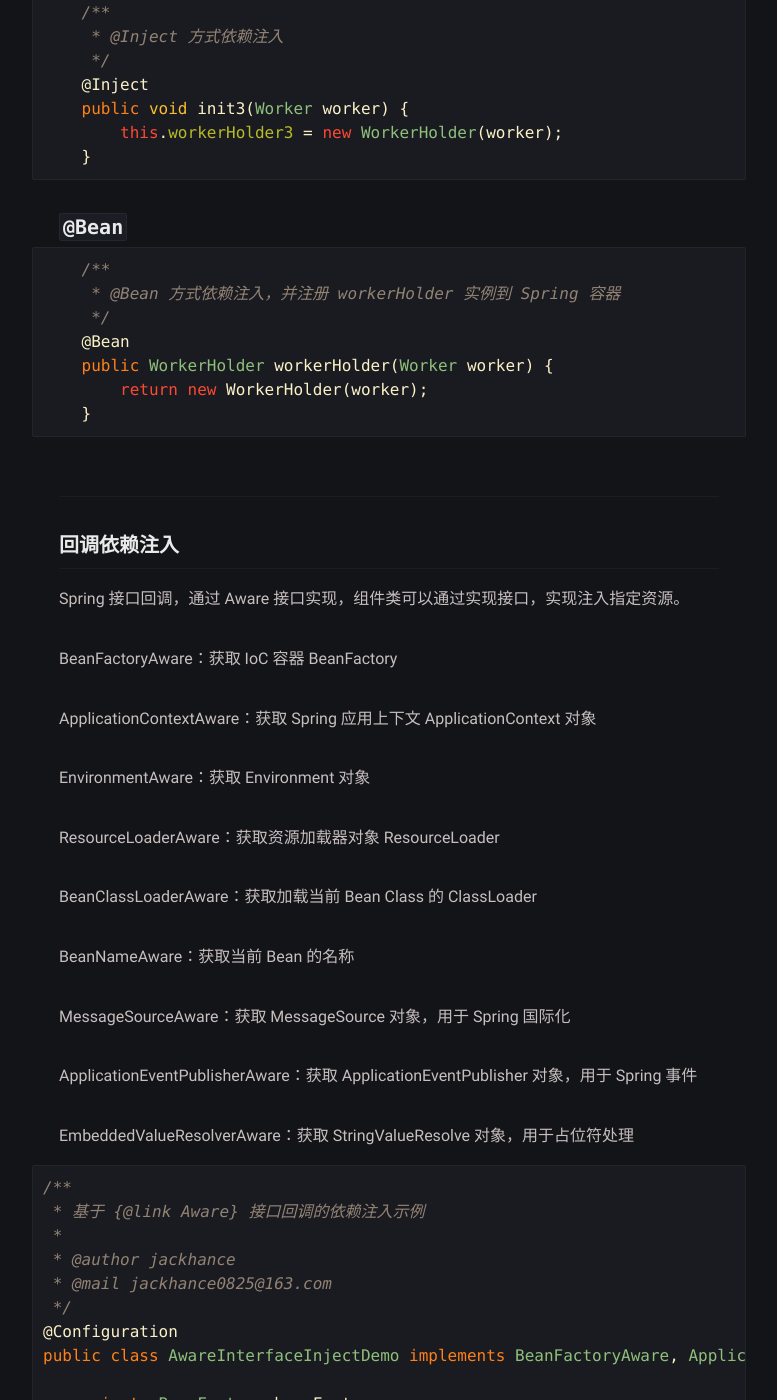
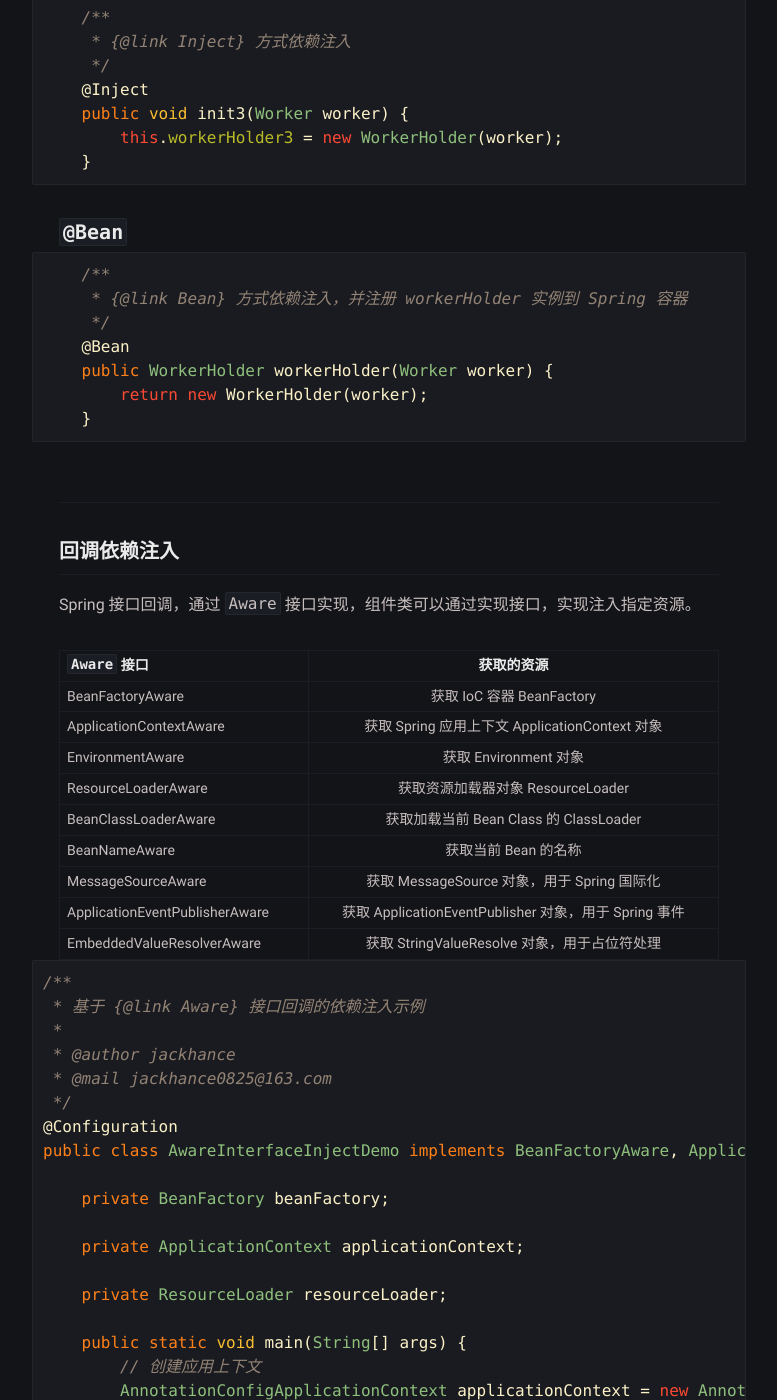
Before and after one commit to jackhance0825/jackhance0825.github.io, a Jekyll site: the page built from _posts/spring-ioc-dependency-injection/2021-10-14-spring-ioc-dependency-injection.md, in a window 1280 px wide and 1400 px high, scrolled down 9755 px. Shown: the whole window, without its empty margins (251-1028 px from the left). Built offline with Jekyll 4.4.1, drawn with Linux system fonts in a browser that asks for light colours; some web fonts are replaced; some of the changed text lies outside the part shown.

Commit message:
inject dependency second draft

````diff
--- a/_posts/spring-ioc-dependency-injection/2021-10-14-spring-ioc-dependency-injection.md
+++ b/_posts/spring-ioc-dependency-injection/2021-10-14-spring-ioc-dependency-injection.md
@@ -95,7 +95,7 @@ public enum Autowire {
 
 ### Setter 方法依赖注入
 
-Setter 方法依赖注入实现方式分为手动模式和自动模式。
+Setter 方法依赖注入实现方式分为手动模式和自动模式，通过 Bean 的 setter 方法实现依赖注入。
 
 先定义 Bean 类 WorkerHolder，提供 setter 方法，通过以下方式依赖注入 Worker：
 ```java
@@ -118,8 +118,7 @@ public class WorkerHolder {
 
 #### 手动模式
 
-##### xml 资源配置元信息方式：
-
+##### xml 资源配置元信息方式
 
 ```xml
 <?xml version="1.0" encoding="UTF-8"?>
@@ -143,7 +142,7 @@ public class WorkerHolder {
 </beans>
 ```
 
-##### Java 注解配置元信息方式：
+##### Java 注解配置元信息方式
 
 ```java
     /**
@@ -159,7 +158,7 @@ public class WorkerHolder {
 ```
 
 
-##### API 配置元信息方式：
+##### API 配置元信息方式
 
 ```java
 /**
@@ -197,7 +196,7 @@ public class APIDependencySetterInjectDemo {
 
 #### 自动模式
 
-##### byName：
+##### byName
 
 ```xml
 <beans xmlns="http://www.springframework.org/schema/beans"
@@ -212,7 +211,7 @@ public class APIDependencySetterInjectDemo {
 </beans>
 ```
 
-##### byType：
+##### byType
 
 ```xml
 <beans xmlns="http://www.springframework.org/schema/beans"
@@ -233,11 +232,11 @@ public class APIDependencySetterInjectDemo {
 
 ### 构造器依赖注入
 
-构造器依赖注入实现方式分为手动模式和自动模式。
+构造器依赖注入实现方式分为手动模式和自动模式，通过 Bean 的构造方法实现依赖注入。
 
 #### 手动模式
 
-##### xml 资源配置元信息方式：
+##### xml 资源配置元信息方式
 
 ```xml
 <beans xmlns="http://www.springframework.org/schema/beans"
@@ -255,7 +254,7 @@ public class APIDependencySetterInjectDemo {
 ```
 
 
-##### Java 注解配置元信息方式：
+##### Java 注解配置元信息方式
 
 ```java
 
@@ -266,10 +265,9 @@ public class APIDependencySetterInjectDemo {
 public WorkerHolder annotatedWorkerHolder(Worker worker) {
 	return new WorkerHolder(worker);
 }
-
 ```
 
-##### API 配置元信息方式：
+##### API 配置元信息方式
 
 ```java
 /**
@@ -309,7 +307,7 @@ public class APIDependencyConstructorInjectDemo {
 
 #### 自动模式
 
-##### constructor：
+##### constructor
 
 ```xml
 <beans xmlns="http://www.springframework.org/schema/beans"
@@ -336,7 +334,7 @@ public class APIDependencyConstructorInjectDemo {
 
 ```java
 	/**
-     * @Autowired 方式依赖注入
+     * {@link Autowired} 方式依赖注入
      */
     @Autowired
     private WorkerHolder workerHolder1;
@@ -348,7 +346,7 @@ public class APIDependencyConstructorInjectDemo {
 
 ```java
     /**
-     * @Resource 方式依赖注入
+     * {@link Resource} 方式依赖注入
      */
     @Resource
     private WorkerHolder workerHolder2;
@@ -359,7 +357,7 @@ public class APIDependencyConstructorInjectDemo {
 
 ```java
     /**
-     * @Inject 方式依赖注入
+     * {@link Inject} 方式依赖注入
      */
     @Inject
     private WorkerHolder workerHolder3;
@@ -376,7 +374,7 @@ public class APIDependencyConstructorInjectDemo {
 
 ```java
     /**
-     * @Autowired 方式依赖注入
+     * {@link Autowired} 方式依赖注入
      */
     @Autowired
     public void init1(Worker worker) {
@@ -389,7 +387,7 @@ public class APIDependencyConstructorInjectDemo {
 
 ```java
     /**
-     * @Resource 方式依赖注入
+     * {@link Resource} 方式依赖注入
      */
     @Resource
     public void init2(Worker worker) {
@@ -401,7 +399,7 @@ public class APIDependencyConstructorInjectDemo {
 
 ```java
     /**
-     * @Inject 方式依赖注入
+     * {@link Inject} 方式依赖注入
      */
     @Inject
     public void init3(Worker worker) {
@@ -413,7 +411,7 @@ public class APIDependencyConstructorInjectDemo {
 
 ```java
     /**
-     * @Bean 方式依赖注入，并注册 workerHolder 实例到 Spring 容器
+     * {@link Bean} 方式依赖注入，并注册 workerHolder 实例到 Spring 容器
      */
     @Bean
     public WorkerHolder workerHolder(Worker worker) {
@@ -426,25 +424,19 @@ public class APIDependencyConstructorInjectDemo {
 
 ### 回调依赖注入
 
-Spring 接口回调，通过 Aware 接口实现，组件类可以通过实现接口，实现注入指定资源。
+Spring 接口回调，通过 `Aware` 接口实现，组件类可以通过实现接口，实现注入指定资源。
 
-BeanFactoryAware：获取 IoC 容器 BeanFactory
-
-ApplicationContextAware：获取 Spring 应用上下文 ApplicationContext 对象
-
-EnvironmentAware：获取 Environment 对象
-
-ResourceLoaderAware：获取资源加载器对象 ResourceLoader
-
-BeanClassLoaderAware：获取加载当前 Bean Class 的 ClassLoader
-
-BeanNameAware：获取当前 Bean 的名称
-
-MessageSourceAware：获取 MessageSource 对象，用于 Spring 国际化
-
-ApplicationEventPublisherAware：获取 ApplicationEventPublisher 对象，用于 Spring 事件
-
-EmbeddedValueResolverAware：获取 StringValueResolve 对象，用于占位符处理
+|       `Aware` 接口      |      获取的资源       |
+| :---------------------- | :-------------------: |
+| BeanFactoryAware | 获取 IoC 容器 BeanFactory |
+| ApplicationContextAware | 获取 Spring 应用上下文 ApplicationContext 对象 |
+| EnvironmentAware | 获取 Environment 对象 |
+| ResourceLoaderAware | 获取资源加载器对象 ResourceLoader |
+| BeanClassLoaderAware | 获取加载当前 Bean Class 的 ClassLoader |
+| BeanNameAware | 获取当前 Bean 的名称 |
+| MessageSourceAware | 获取 MessageSource 对象，用于 Spring 国际化 |
+| ApplicationEventPublisherAware | 获取 ApplicationEventPublisher 对象，用于 Spring 事件 |
+| EmbeddedValueResolverAware | 获取 StringValueResolve 对象，用于占位符处理 |
 
 ```java
 /**
````
